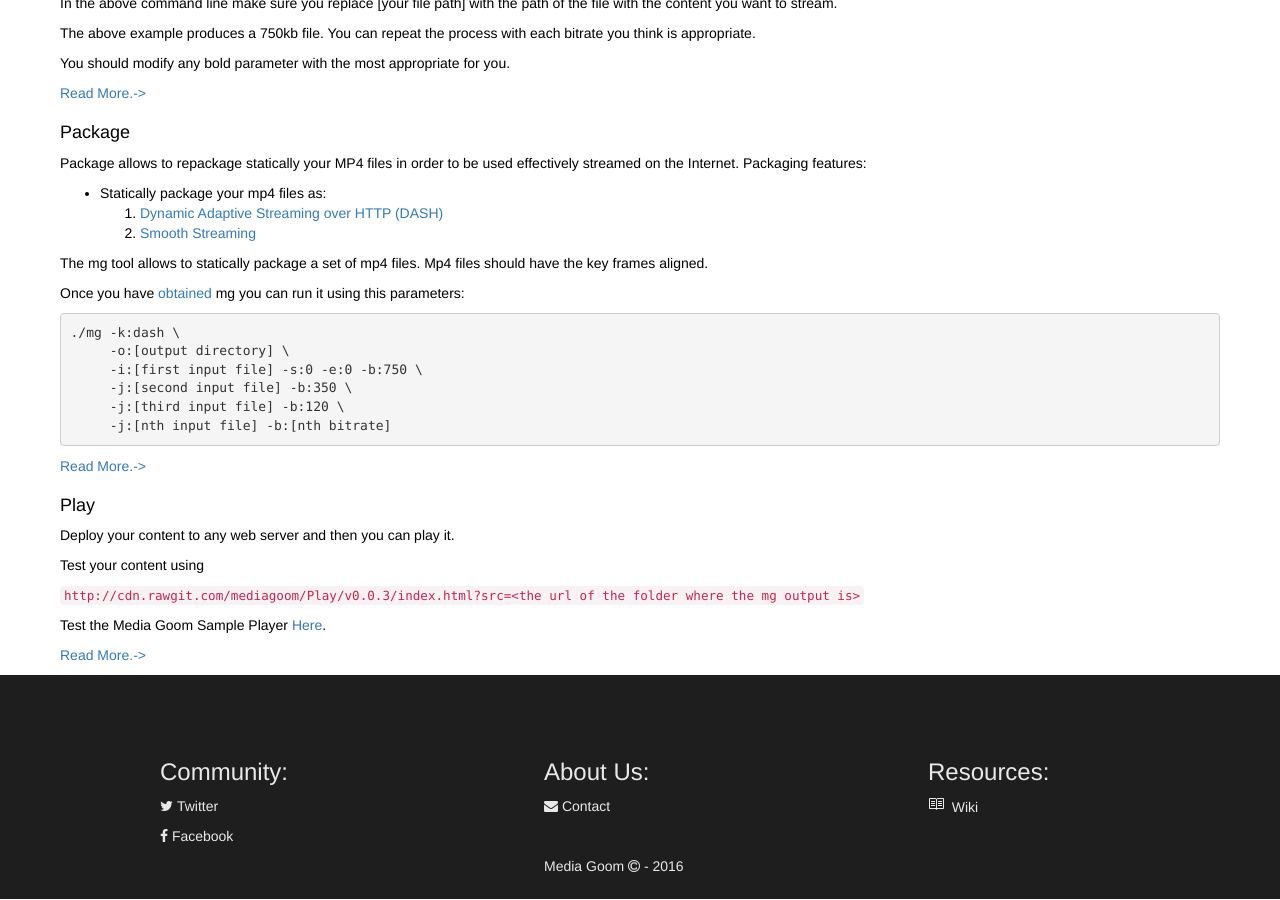
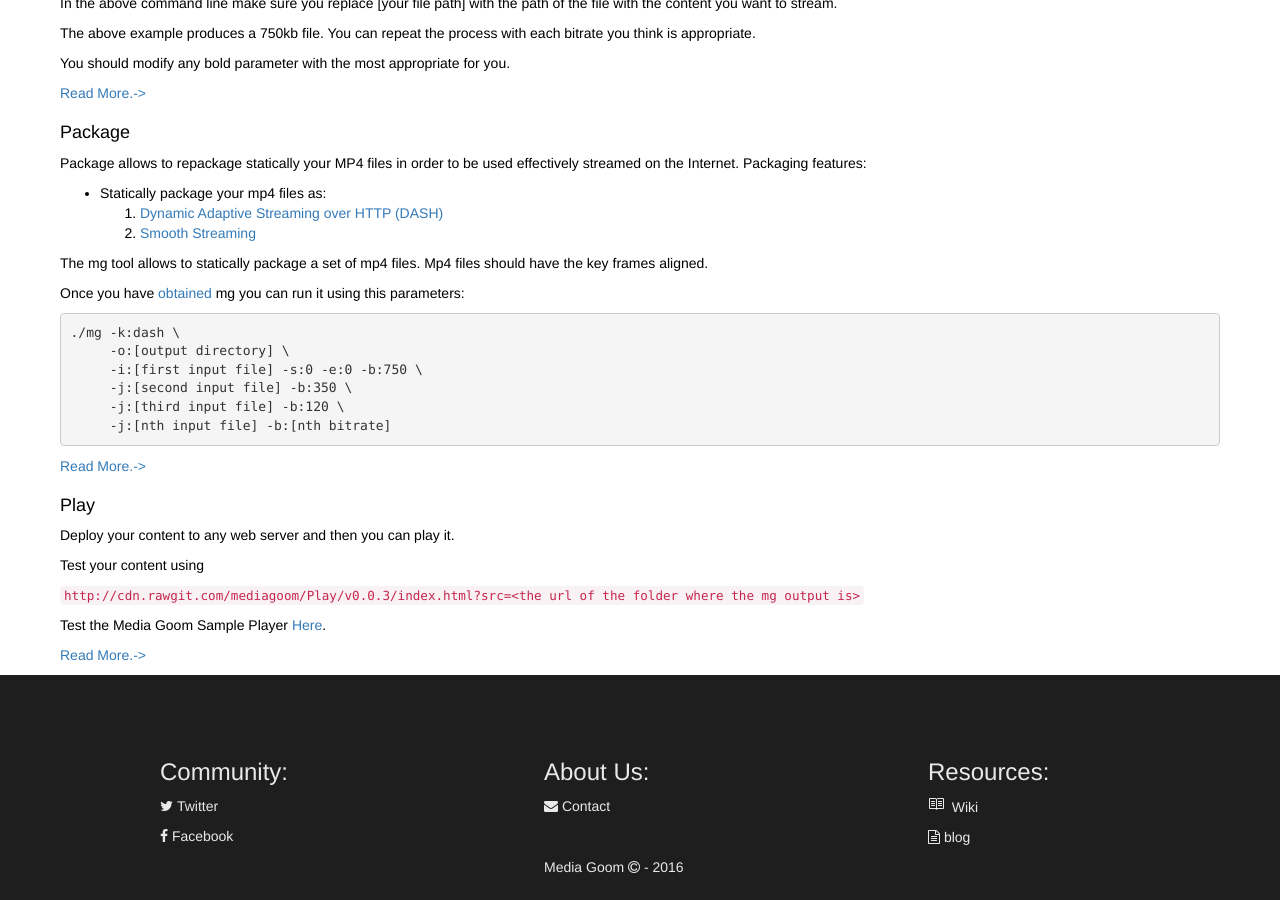
Before and after one commit to mediagoom/mediagoom.github.io, a Jekyll site: the page built from index.html, in a window 1280 px wide and 900 px high, scrolled down 1218 px. Built offline with Jekyll 4.4.1, drawn with Linux system fonts in a browser that asks for light colours.

Commit message:
blog link

```diff
--- a/index.html
+++ b/index.html
@@ -402,8 +402,10 @@ description: MediaGoom is an open source project to allow effectively implement
                         <path fill-rule="evenodd" d="M3 5h4v1H3V5zm0 3h4V7H3v1zm0 2h4V9H3v1zm11-5h-4v1h4V5zm0 2h-4v1h4V7zm0 2h-4v1h4V9zm2-6v9c0 .55-.45 1-1 1H9.5l-1 1-1-1H2c-.55 0-1-.45-1-1V3c0-.55.45-1 1-1h5.5l1 1 1-1H15c.55 0 1 .45 1 1zm-8 .5L7.5 3H2v9h6V3.5zm7-.5H9.5l-.5.5V12h6V3z"></path></svg>
 
 
-                    &nbsp;<a href="https://github.com/mediagoom/mg/wiki">Wiki</a></p>
+                        &nbsp;<a href="https://github.com/mediagoom/mg/wiki">Wiki</a>
+		   </p>
 
+                    <p><i class="fa-file-text-o fa"></i>&nbsp;<a href="/blog">blog</a></p>
                  </div>
              </div>
 
```
